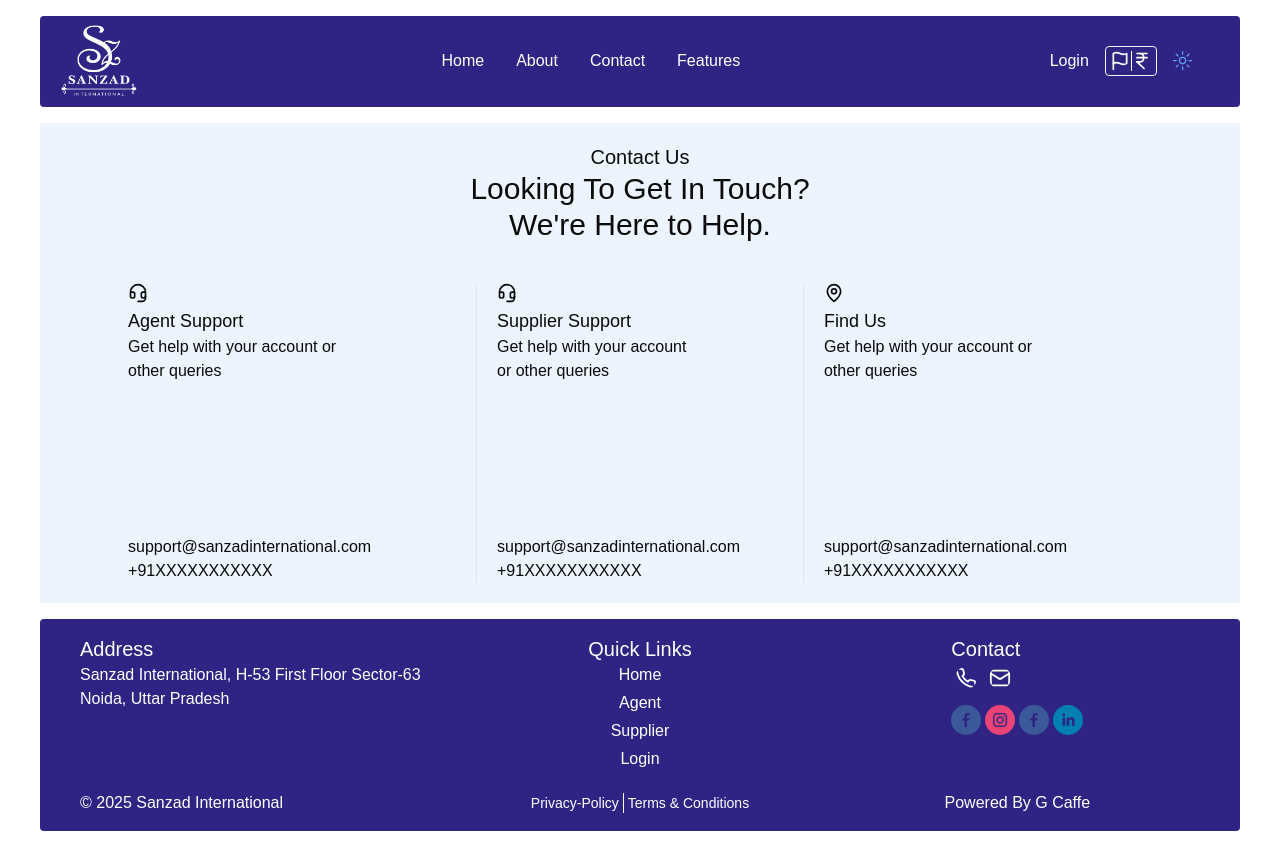
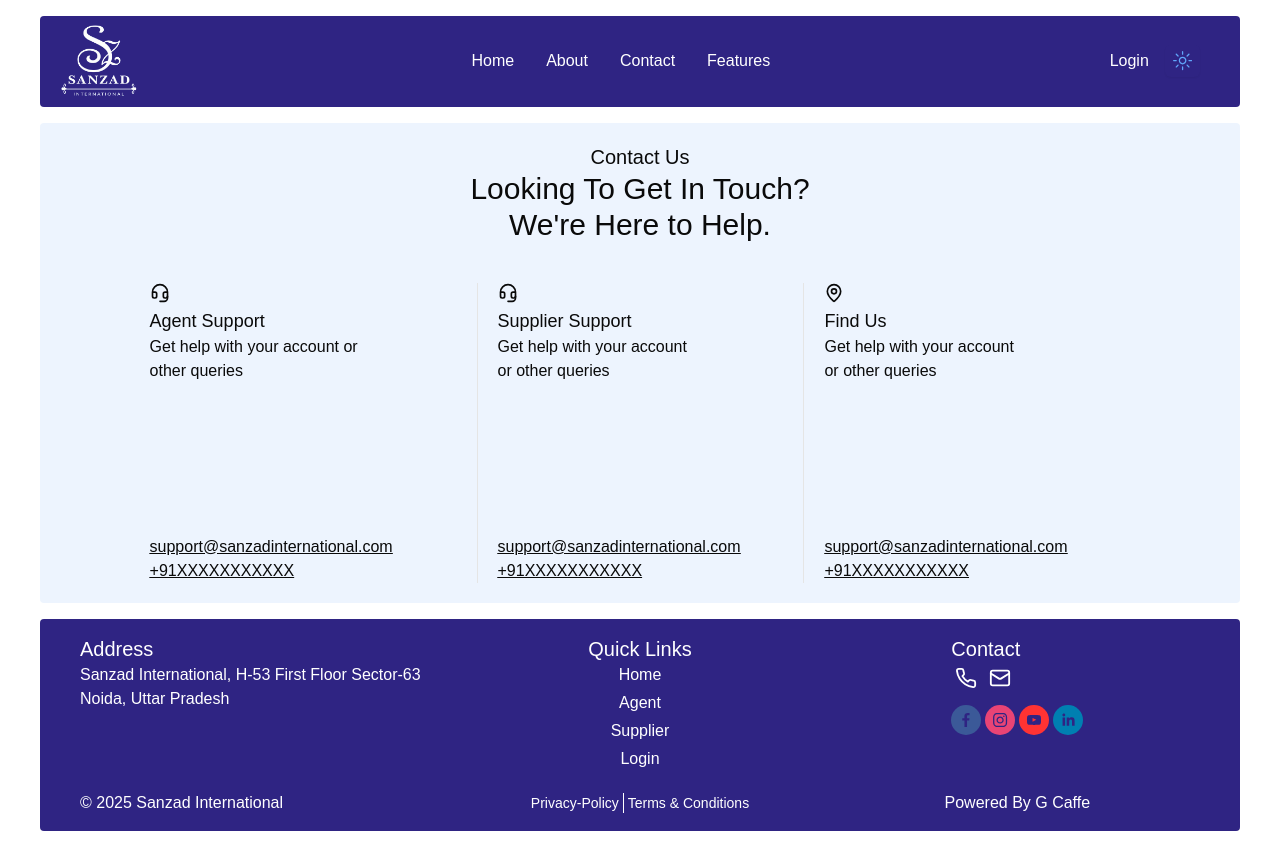
Before and after one commit to Sanzadinternational/frontend, a Next.js app: page /contact in a window 1280 px wide. Built offline with nearby package versions, Linux system fonts and the light colour scheme.

Commit message:
updated contact, header and footer

```diff
--- a/src/app/(main)/contact/page.tsx
+++ b/src/app/(main)/contact/page.tsx
@@ -1,53 +1,49 @@
 import { Separator } from "@/components/ui/separator"
 import { MapPin,Headset } from "lucide-react"
+import Link from "next/link"
 
 const page = () => {
   return (
-    <div className="flex flex-col justify-center items-center gap-10 bg-blue-100/[.5] dark:bg-blend-darken dark:text-primary-foreground mx-10 px-5 py-5">
+    <div className="flex flex-col justify-center items-center gap-10 bg-blue-100/[.5] mx-10 px-5 py-5 rounded-sm">
         <div className="flex flex-col items-center">
             <h2 className="text-xl">Contact Us</h2>
-            <h1 className="text-3xl text-center">Looking To Get In Touch?
+            <h1 className="text-2xl md:text-3xl text-center">Looking To Get In Touch?
                 <br/>
                 We&#39;re Here to Help.
             </h1>
         </div>
-        <div className="grid grid-cols-1 md:grid-cols-3 gap-5">
-            <div className="flex flex-col justify-between h-[300px]">
+        <div className="grid grid-cols-1 md:grid-cols-3 gap-5 md:gap-0 md:divide-x">
+            <div className="flex flex-col justify-between md:h-[300px]">
                 <div>
                     <Headset width={20} height={20}/>
                     <h3 className="text-lg mt-1">Agent Support</h3>
                     <p className="w-2/3">Get help with your account or other queries</p>
                 </div>
                 <div className="">
-                    <h4>support@sanzadinternational.com</h4>
-                    <h4>+91XXXXXXXXXXX</h4>
+                    <h4 className="underline"><Link href='mailto:support@sanzadinternational.com' target="_blank">support@sanzadinternational.com</Link></h4>
+                    <h4 className="underline"><Link href='tel:+91XXXXXXXXXX' target="_blank">+91XXXXXXXXXXX</Link></h4>
                 </div>
             </div>
-
-            <div className="flex">
-                <Separator className="mr-5 hidden md:block" orientation="vertical"/>
-            <div className="flex flex-col justify-between h-[300px]">
+            <div className="flex flex-col justify-between md:h-[300px] md:pl-5">
                 <div className="">
                     <Headset width={20} height={20}/>
                     <h3 className="text-lg mt-1">Supplier Support</h3>
                     <p className="w-2/3">Get help with your account or other queries</p>
                 </div>
                 <div className="">
-                    <h4>support@sanzadinternational.com</h4>
-                    <h4>+91XXXXXXXXXXX</h4>
+                <h4 className="underline"><Link href='mailto:support@sanzadinternational.com' target="_blank">support@sanzadinternational.com</Link></h4>
+                <h4 className="underline"><Link href='tel:+91XXXXXXXXXX' target="_blank">+91XXXXXXXXXXX</Link></h4>
                 </div>
             </div>
-            <Separator className="hidden md:block" orientation="vertical"/>
-            </div>
-            <div className="flex flex-col justify-between h-[300px]">
+            <div className="flex flex-col justify-between md:h-[300px] md:pl-5">
                 <div className="">
                     <MapPin width={20} height={20}/>
                     <h3 className="text-lg mt-1">Find Us</h3>
                     <p className="w-2/3">Get help with your account or other queries</p>
                 </div>
                 <div className="">
-                    <h4>support@sanzadinternational.com</h4>
-                    <h4>+91XXXXXXXXXXX</h4>
+                <h4 className="underline"><Link href='mailto:support@sanzadinternational.com' target="_blank">support@sanzadinternational.com</Link></h4>
+                <h4 className="underline"><Link href='tel:+91XXXXXXXXXX' target="_blank">+91XXXXXXXXXXX</Link></h4>
                 </div>
             </div>
         </div>
--- a/src/components/Footer.tsx
+++ b/src/components/Footer.tsx
@@ -19,16 +19,16 @@ const Footer = () => {
         <div>
           <h3 className="text-xl font-medium">Quick Links</h3>
           <div className="flex flex-col items-center gap-1">
-            <Link className="hover:text-blue-400" href="/">
+            <Link className="hover:text-blue-200" href="/">
               Home
             </Link>
-            <Link className="hover:text-blue-400" href="/agent">
+            <Link className="hover:text-blue-200" href="/agent">
               Agent
             </Link>
-            <Link className="hover:text-blue-400" href="/supplier">
+            <Link className="hover:text-blue-200" href="/supplier">
               Supplier
             </Link>
-            <Link className="hover:text-blue-400" href="/login">
+            <Link className="hover:text-blue-200" href="/login">
               Login
             </Link>
           </div>
@@ -38,12 +38,12 @@ const Footer = () => {
           <h3 className="text-xl font-medium">Contact</h3>
           <div className="flex gap-1">
             <Phone
-              className="rounded-full p-1 hover:bg-blue-200 hover:text-indigo-700"
+              className="hover:rounded-full p-1 hover:bg-blue-200 hover:text-indigo-700"
               width={30}
               height={30}
             />
             <Mail
-              className=" rounded-full p-1 hover:bg-blue-200 hover:text-indigo-700"
+              className=" hover:rounded-full p-1 hover:bg-blue-200 hover:text-indigo-700"
               width={30}
               height={30}
             />
@@ -52,7 +52,7 @@ const Footer = () => {
           <div className="flex gap-1">
           <SocialIcon style={{ width: 30, height: 30 }} network="facebook" />
           <SocialIcon style={{ width: 30, height: 30 }} network="instagram" />
-          <SocialIcon style={{ width: 30, height: 30 }} network="facebook" />
+          <SocialIcon style={{ width: 30, height: 30 }} network="youtube" />
           <SocialIcon style={{ width: 30, height: 30 }} network="linkedin" />
         </div>
         </div>
@@ -63,10 +63,10 @@ const Footer = () => {
           <p>© 2025 Sanzad International</p>
         </div>
         <div className="flex items-center divide-x divide-white">
-          <Link className="px-1 text-sm" href="/privacy-policy">
+          <Link className="px-1 text-sm hover:text-blue-200" href="/privacy-policy">
             Privacy-Policy
           </Link>
-          <Link className="px-1 text-sm" href="/terms-&-conditions">
+          <Link className="px-1 text-sm hover:text-blue-200" href="/terms-&-conditions">
             Terms & Conditions
           </Link>
         </div>
--- a/src/components/Header.tsx
+++ b/src/components/Header.tsx
@@ -1,8 +1,8 @@
-"use client"
+"use client";
 import Image from "next/image";
 import Link from "next/link";
 import ThemeToggler from "./theme/ThemeToggler";
-import { Flag, IndianRupee,Menu } from "lucide-react";
+import { Flag, IndianRupee, Menu } from "lucide-react";
 import {
   DropdownMenu,
   DropdownMenuContent,
@@ -23,7 +23,7 @@ const Header = () => {
   const logout = () => {
     try {
       removeToken();
-      window.location.href = '/';
+      window.location.href = "/";
     } catch (error) {
       console.error("Failed to navigate:", error);
     }
@@ -46,19 +46,29 @@ const Header = () => {
 
   if (error) {
     // return <p className="text-red-500 text-center">Error: {error}</p>;
+    console.log("Error:", { error });
   }
   return (
-    <div className="text-white py-2 px-5 mx-10 my-4 flex justify-between rounded-sm items-center" style={{backgroundColor:'rgba(47, 36, 131,1)'}}>
+    <div
+      className="text-white py-2 px-5 mx-10 my-4 flex justify-between rounded-sm items-center"
+      style={{ backgroundColor: "rgba(47, 36, 131,1)" }}
+    >
       <div>
         <Link href="/">
           <Image src="/sanzad-logo.png" alt="Logo" width={80} height={80} />
         </Link>
       </div>
       <div className="hidden md:flex justify-between items-center gap-4">
-        <Link className="hover:bg-blue-200 hover:text-indigo-700 rounded-md px-2 py-1" href="/">
+        <Link
+          className="hover:bg-blue-200 hover:text-indigo-700 rounded-md px-2 py-1"
+          href="/"
+        >
           Home
         </Link>
-        <Link className="hover:bg-blue-200 hover:text-indigo-700 rounded-md px-2 py-1" href="#">
+        <Link
+          className="hover:bg-blue-200 hover:text-indigo-700 rounded-md px-2 py-1"
+          href="/#about"
+        >
           About
         </Link>
         <Link
@@ -67,15 +77,56 @@ const Header = () => {
         >
           Contact
         </Link>
-        <Link className="hover:bg-blue-200 hover:text-indigo-700 rounded-md px-2 py-1" href="#">
+        <Link
+          className="hover:bg-blue-200 hover:text-indigo-700 rounded-md px-2 py-1"
+          href="#"
+        >
           Features
         </Link>
       </div>
+
       <div className="flex items-center justify-between">
+        <div className="mr-2 flex items-center">
+          {user ? (
+            <DropdownMenu>
+              <DropdownMenuTrigger className="focus:outline-none">
+                <div>
+                  <span className="hover:bg-blue-200 hover:text-indigo-700 rounded-md px-2 py-1 cursor-pointer hidden md:block">
+                    {user?.Company_name || "NA"}
+                  </span>
+                  <span className="bg-blue-200 text-indigo-700 rounded-md px-2 py-1 cursor-pointer md:hidden">
+                    {user?.Company_name?.slice(0, 2)?.toUpperCase() || "NA"}
+                  </span>
+                </div>
+              </DropdownMenuTrigger>
+              <DropdownMenuContent>
+                <DropdownMenuItem onClick={logout}>Logout</DropdownMenuItem>
+              </DropdownMenuContent>
+            </DropdownMenu>
+          ) : (
+            <Link
+              href="/login"
+              className="hover:bg-blue-200 hover:text-indigo-700 rounded-md px-2 py-1"
+            >
+              Login
+            </Link>
+          )}
+        </div>
+        {/* <div className="hidden md:grid grid-cols-2 divide-x divide-white border border-slate-100 mr-2 p-1 rounded-sm">
+          <div>
+            <Flag width={20} height={20} />
+          </div>
+          <div>
+            <IndianRupee width={20} height={20} />
+          </div>
+        </div> */}
+        <div className="">
+          <ThemeToggler />
+        </div>
         <div className="mr-2 flex items-center md:hidden">
           <DropdownMenu>
             <DropdownMenuTrigger className="focus:outline-none">
-              <Menu/>
+              <Menu />
             </DropdownMenuTrigger>
             <DropdownMenuContent>
               <DropdownMenuLabel>Menu</DropdownMenuLabel>
@@ -92,38 +143,6 @@ const Header = () => {
             </DropdownMenuContent>
           </DropdownMenu>
         </div>
-        <div className="mr-2 flex items-center">
-          {user ? (
-            <DropdownMenu>
-              <DropdownMenuTrigger className="focus:outline-none">
-                <div>
-                  <span className="hover:bg-blue-200 hover:text-indigo-700 rounded-md px-2 py-1 cursor-pointer hidden md:block">{user?.Company_name ||
-                            "NA"}</span>
-                            <span className="bg-blue-200 text-indigo-700 rounded-md px-2 py-1 cursor-pointer md:hidden">{user?.Company_name?.slice(0, 2)?.toUpperCase() ||
-                            "NA"}</span>
-                </div>
-              </DropdownMenuTrigger>
-              <DropdownMenuContent>
-                <DropdownMenuItem  onClick={logout}>Logout</DropdownMenuItem>
-              </DropdownMenuContent>
-            </DropdownMenu>
-          ) : (
-            <Link href="/login" className="hover:bg-blue-200 hover:text-indigo-700 rounded-md px-2 py-1">
-              Login
-            </Link>
-          )}
-        </div>
-        <div className="hidden md:grid grid-cols-2 divide-x divide-white border border-slate-100 mr-2 p-1 rounded-sm">
-          <div>
-            <Flag width={20} height={20} />
-          </div>
-          <div>
-            <IndianRupee width={20} height={20} />
-          </div>
-        </div>
-        <div className="hidden md:block">
-        <ThemeToggler />
-        </div>
       </div>
     </div>
   );
```
Also changed, not shown: src/app/(main)/page.tsx (+5 -24 lines), src/components/constants/features.ts (added, +18 -0 lines).
